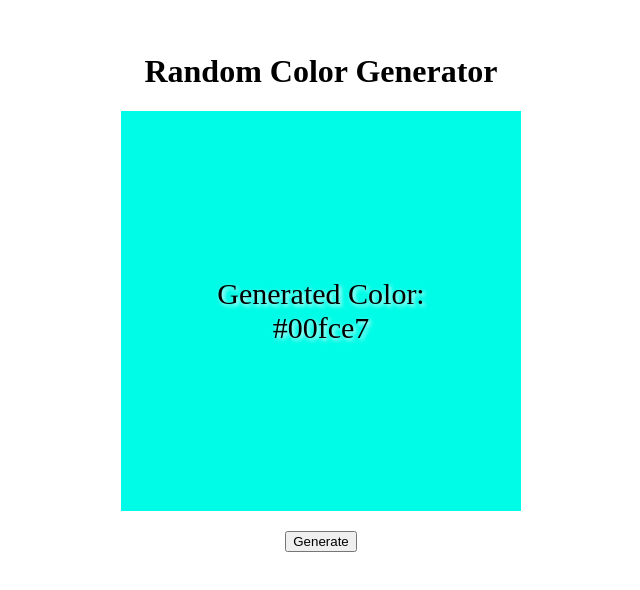
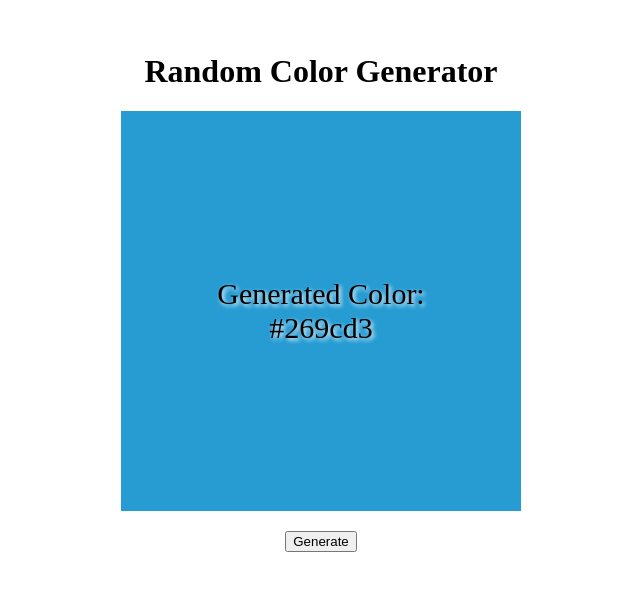
Before and after one commit to charadrim/react-random-color-generator, a React app: page / in a window 1280 px wide. Shown: the part 116-706 px from the top of the page, without its empty margins (319-959 px from the left). Built offline with nearby package versions, Linux system fonts and the light colour scheme.

Commit message:
Finish React random color generator

```diff
--- a/src/App.js
+++ b/src/App.js
@@ -24,7 +24,7 @@ export default function App() {
           fontSize: '30px',
           color: '#000',
           textShadow: '2px 2px 4px #fff',
-          backgroundColor: newColor,
+          backgroundColor: color,
           display: 'flex',
           flexDirection: 'column',
           justifyContent: 'center',
@@ -38,7 +38,7 @@ export default function App() {
             textAlign: 'center',
           }}
         >
-          {newColor}
+          {color}
         </div>
       </div>
       <button
```
Also changed, not shown: 1 other file (tests, documents, lock files or other folders).
